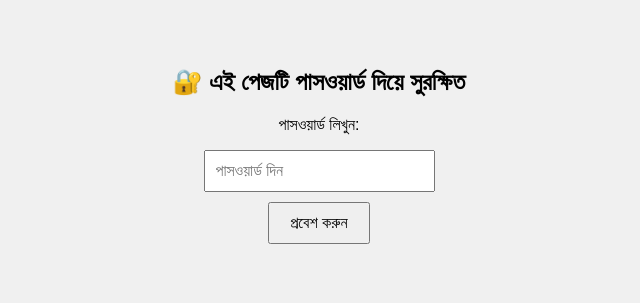
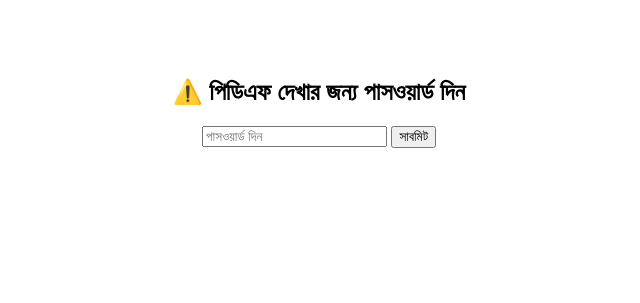
Before and after one commit to ibrahimmahmud-21/IBRAHIM_document, a plain HTML site: page index.html in a window 1280 px wide. Shown: the whole page, without its empty margins (321-961 px from the left). Drawn offline with Linux system fonts and the light colour scheme.

Commit message:
Update index.html

```diff
--- a/index.html
+++ b/index.html
@@ -1,58 +1,31 @@
+
 <!DOCTYPE html>
 <html>
 <head>
-  <title>IBRAHIM এর ডকুমেন্ট</title>
-  <meta charset="UTF-8">
-  <style>
-    body {
-      font-family: Arial;
-      background-color: #f0f0f0;
-      text-align: center;
-      padding: 40px;
-    }
-    #lock {
-      display: block;
-    }
-    #content {
-      display: none;
-    }
-    input {
-      padding: 10px;
-      font-size: 16px;
-    }
-    button {
-      padding: 10px 20px;
-      font-size: 16px;
-      margin-top: 10px;
-    }
-  </style>
-</head>
-<body>
-  <div id="lock">
-    <h2>🔐 এই পেজটি পাসওয়ার্ড দিয়ে সুরক্ষিত</h2>
-    <p>পাসওয়ার্ড লিখুন:</p>
-    <input type="password" id="passwordInput" placeholder="পাসওয়ার্ড দিন">
-    <br>
-    <button onclick="checkPassword()">প্রবেশ করুন</button>
-    <p id="error" style="color:red;"></p>
-  </div>
-
-  <div id="content">
-    <h2>📁 IBRAHIM এর ডকুমেন্ট ফোল্ডার</h2>
-    <iframe src="https://drive.google.com/embeddedfolderview?id=1200ik4IOnggEJsdMBECNa0mGx4GP4hJD#grid"
-            style="width:100%; height:600px; border:0;"></iframe>
-  </div>
-
+  <title>My Protected PDF</title>
   <script>
     function checkPassword() {
-      const password = document.getElementById("passwordInput").value;
+      var password = document.getElementById("password").value;
       if (password === "ibrahimmahmud21") {
-        document.getElementById("lock").style.display = "none";
-        document.getElementById("content").style.display = "block";
+        document.getElementById("pdfFrame").style.display = "block";
+        document.getElementById("passwordBox").style.display = "none";
       } else {
-        document.getElementById("error").innerText = "❌ ভুল পাসওয়ার্ড!";
+        alert("ভুল পাসওয়ার্ড! আবার চেষ্টা করুন।");
       }
     }
   </script>
+</head>
+<body style="font-family: sans-serif; text-align: center; padding-top: 50px;">
+
+  <div id="passwordBox">
+    <h2>⚠️ পিডিএফ দেখার জন্য পাসওয়ার্ড দিন</h2>
+    <input type="password" id="password" placeholder="পাসওয়ার্ড দিন">
+    <button onclick="checkPassword()">সাবমিট</button>
+  </div>
+
+  <div id="pdfFrame" style="display:none; margin-top: 20px;">
+    <iframe src="https://drive.google.com/file/d/1p9ziP5aFIWDjbRB3fmq5O69JelZcFSy1/preview" width="100%" height="600"></iframe>
+  </div>
+
 </body>
 </html>
```
